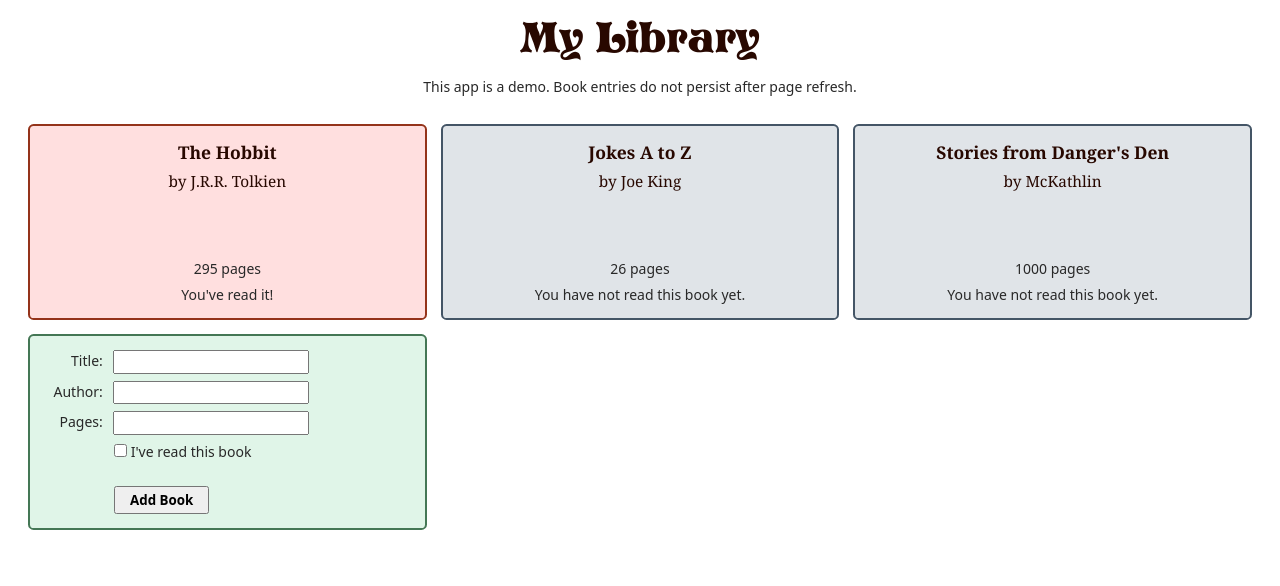
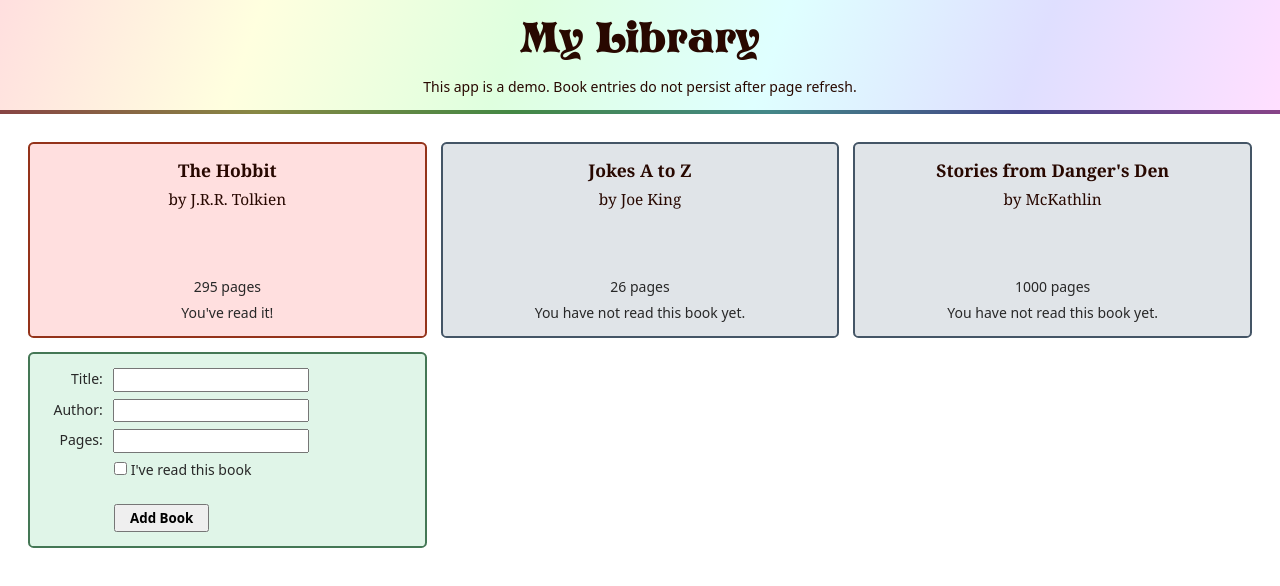
Before and after one commit to McKathlin/odin-library, a plain HTML site: page index.html in a window 1280 px wide. Drawn offline with Linux system fonts and the light colour scheme.

Commit message:
Apply rainbow background and border to header

```diff
--- a/style.css
+++ b/style.css
@@ -1,3 +1,5 @@
+/* Entire site */
+
 @font-face {
     font-family: Storybook;
     src: url("font/Storybook.ttf");
@@ -26,7 +28,6 @@
     font-size: 14px;
 }
 
-
 @media (prefers-color-scheme: dark) {
     :root {
         --text-color: #d0c8d0;
@@ -45,14 +46,6 @@ body {
     background: var(--back-color);
 }
 
-h1 {
-    font-family: var(--title-font);
-    font-weight: normal;
-    font-size: 3rem;
-    color: var(--bold-text-color);
-    margin: 1rem;
-}
-
 button {
     font-family: var(--utility-font);
     font-weight: bold;
@@ -61,6 +54,38 @@ button {
 
 input {
     font-family: var(--utility-font);
+}
+
+/* Header */
+
+header {
+    color: var(--bold-text-color);
+    border-bottom: 0.3rem solid var(--read-color);
+    border-image: linear-gradient(to right,
+        #884444, #888844, #448844, #448888, #444488, #884488
+    ) 1;
+    background: linear-gradient(
+        110deg,
+        #ffdfdf, #ffffdf, #dfffdf, #dfffff, #dfdfff, #ffdfff
+    );
+    padding: 1rem;
+}
+
+@media (prefers-color-scheme: dark) {
+    header {
+        background: linear-gradient(
+            110deg,
+            #441111, #444411, #114411, #114444, #111144, #441144
+        );
+    }
+}
+
+header h1 {
+    font-family: var(--title-font);
+    font-weight: normal;
+    font-size: 3rem;
+    margin-bottom: 1rem;
+
 }
 
 /* Book cards */
```
